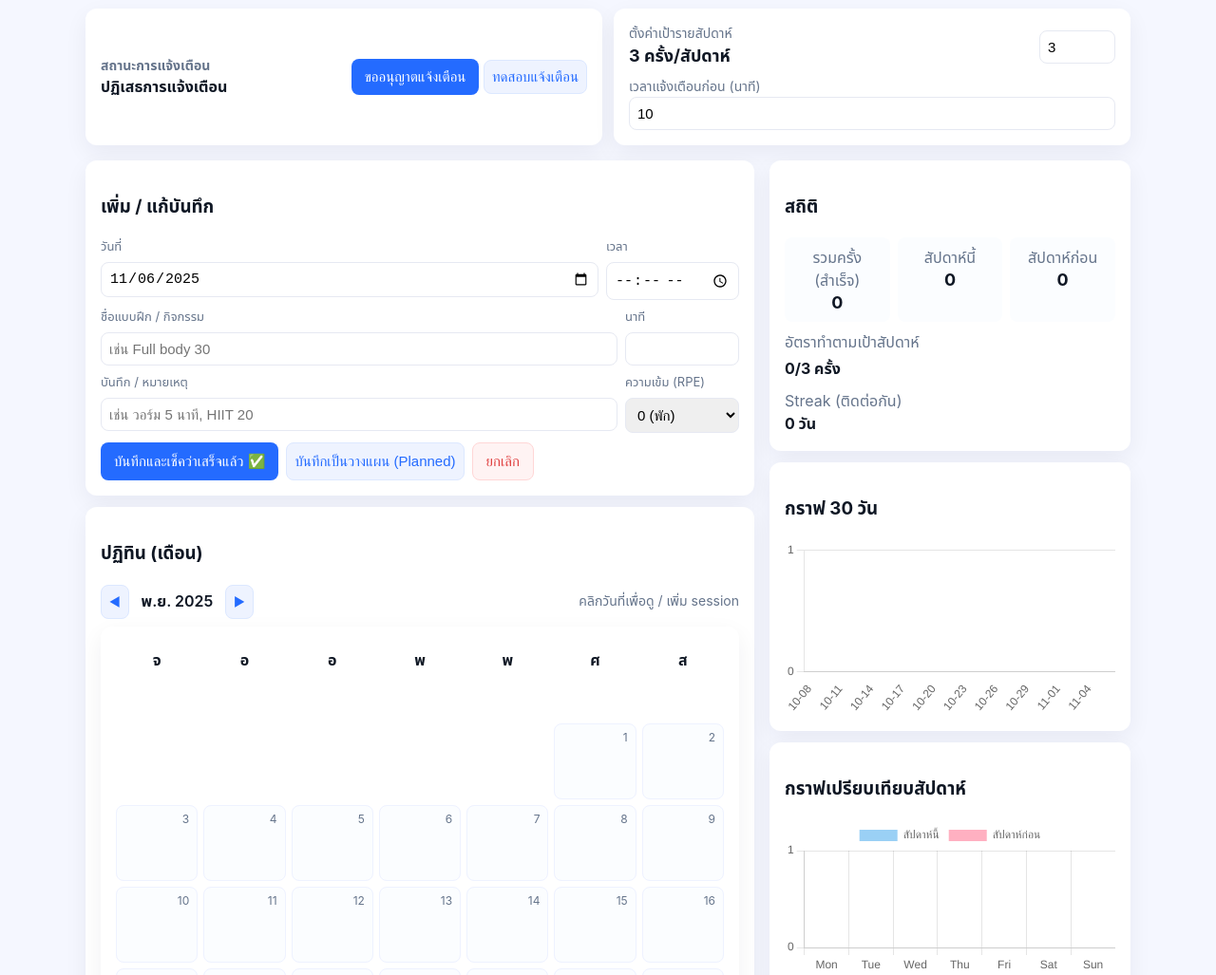
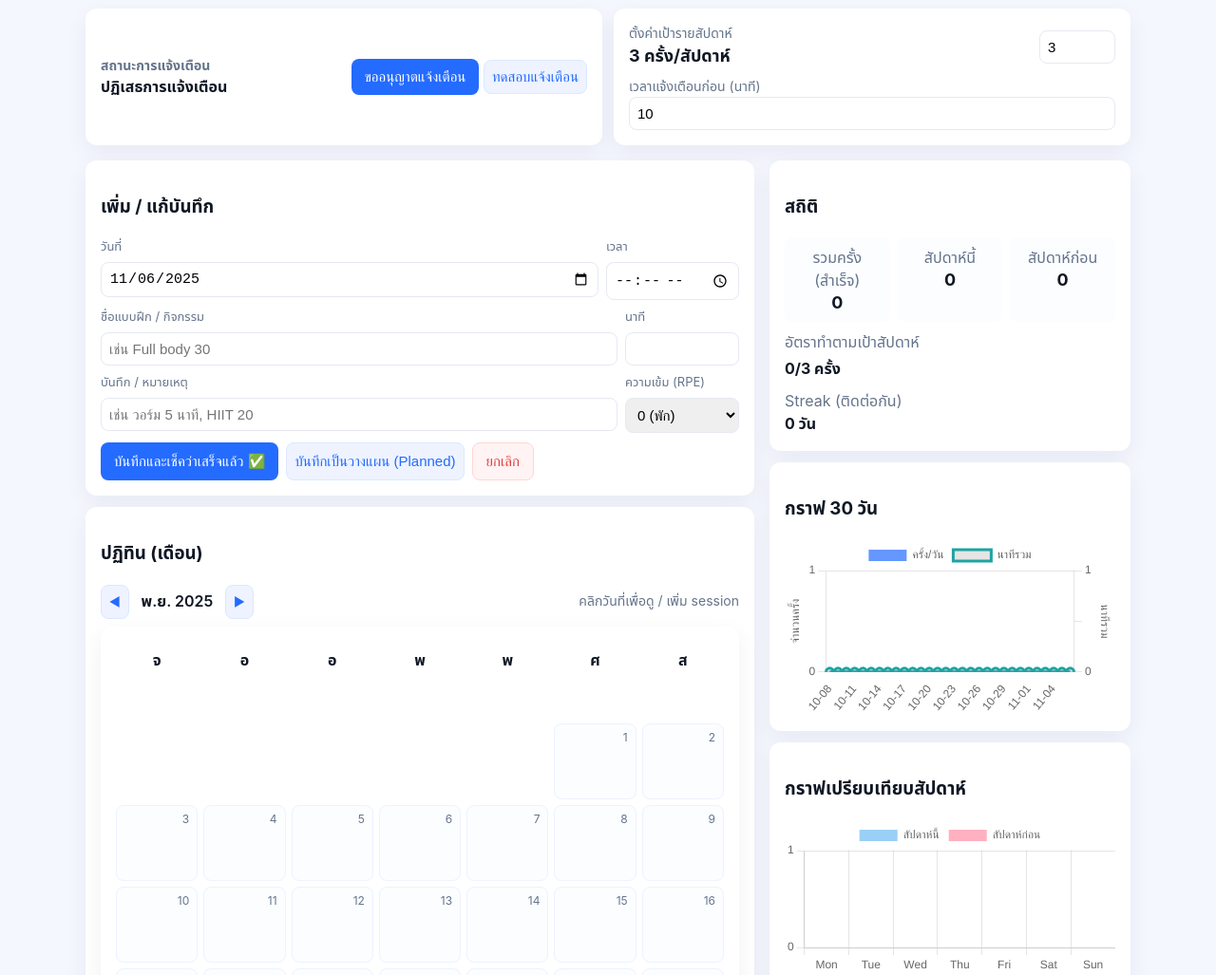
Before and after one commit to PEEEIEI/lol, a plain HTML site: page index.html in a window 1280 px wide. Shown: the part 73-1100 px from the top of the page at 95% size. Drawn offline with nearby package versions, Linux system fonts and the light colour scheme.

Commit message:
Update index.html

```diff
--- a/index.html
+++ b/index.html
@@ -538,22 +538,89 @@ function computeStatsAndRender(){
 }
 
 /* Charts */
+/* Charts */
 function renderCharts(){
   // chart 30 days
-  const labels = []; const counts=[];
+  const labels = [];
+  const counts = [];
+  const durations = [];
+
   for(let i=29;i>=0;i--){
     const d = new Date(); d.setDate(d.getDate()-i); const fd = d.toISOString().slice(0,10);
     labels.push(fd.slice(5));
-    counts.push(app.sessions.filter(s=> s.status==='done' && s.date===fd).length);
+    const doneSessions = app.sessions.filter(s=> s.status==='done' && s.date===fd);
+
+    counts.push(doneSessions.length);
+    const totalDuration = doneSessions.reduce((sum, s) => sum + (Number(s.duration) || 0), 0);
+    durations.push(totalDuration);
   }
+
   if(chart30) chart30.destroy();
   chart30 = new Chart(chart30Ctx, {
     type:'bar',
-    data:{ labels, datasets:[{ label:'ครั้ง/วัน (30 วัน)', data:counts, borderRadius:6, barPercentage:0.8 }] },
-    options:{ plugins:{legend:{display:false}}, scales:{y:{beginAtZero:true,ticks:{stepSize:1}}, x:{grid:{display:false}} } }
+    data:{
+      labels,
+      datasets:[
+        // Dataset 1: จำนวนครั้ง (Bar Chart) - อ้างถึงแกน 'y'
+        {
+          label:'ครั้ง/วัน',
+          data:counts,
+          borderRadius:6,
+          barPercentage:0.8,
+          backgroundColor: 'rgba(36, 107, 255, 0.7)',
+          yAxisID: 'y'
+        },
+        // Dataset 2: ระยะเวลารวม (Line Chart) - อ้างถึงแกน 'y1'
+        {
+          label:'นาทีรวม',
+          data:durations,
+          type:'line',
+          borderColor: 'rgb(30, 163, 163)',
+          borderWidth: 3,
+          pointRadius: 4,
+          tension: 0.3,
+          fill: false,
+          yAxisID: 'y1'
+        }
+      ]
+    },
+    options:{
+      responsive: true,
+      plugins:{
+        legend:{display:true, position:'top'}
+      },
+      scales:{
+        // ✅ โครงสร้างแกน Y หลัก (จำนวนครั้ง)
+        y:{
+          type: 'linear',
+          display: true,
+          position: 'left',
+          beginAtZero:true,
+          title: { display: true, text: 'จำนวนครั้ง' },
+          ticks:{stepSize:1}
+        },
+        // ✅ โครงสร้างแกน Y รอง (นาทีรวม)
+        y1: {
+          type: 'linear',
+          display: true,
+          position: 'right', // ต้องอยู่ด้านขวา
+          grid: { drawOnChartArea: false },
+          title: { display: true, text: 'นาทีรวม' },
+          min: 0,
+          // ปรับ Ticks ให้น้อยลงเพื่อลดภาระการเรนเดอร์และหลีกเลี่ยง Bug
+          ticks: {
+             maxTicksLimit: 5,
+             callback: function(value) {
+                 return Number.isInteger(value) ? value : '';
+             }
+          }
+        },
+        x:{grid:{display:false}}
+      }
+    }
   });
 
-  // weekly comparison (this week vs prev week) — or full week bars
+  // ... (ส่วน chartWeek เหมือนเดิม)
   const weekLabels = ['Mon','Tue','Wed','Thu','Fri','Sat','Sun'];
   const thisWeek = new Array(7).fill(0); const prevWeek = new Array(7).fill(0);
   const now = new Date();
```
